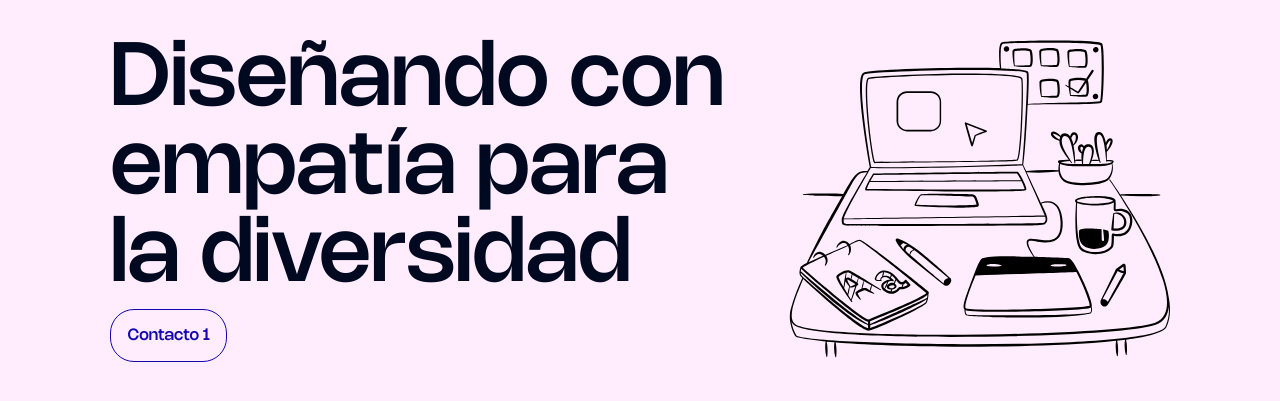
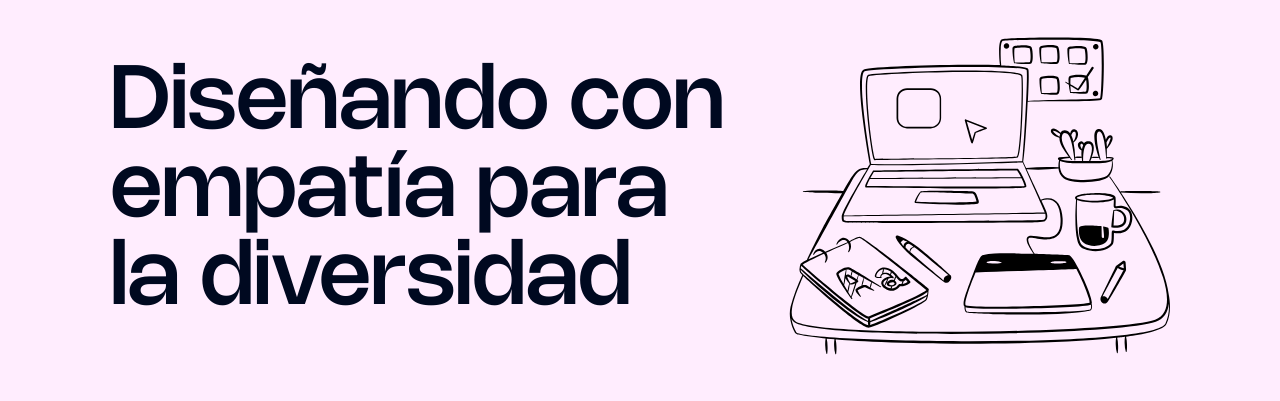
Before and after one commit to SxltyHZ/mi_repositorio, a plain HTML site: page index.html in a window 1280 px wide. Shown: the part 87-488 px from the top of the page. Drawn offline with nearby package versions, Linux system fonts and the light colour scheme.

Commit message:
index.html

```diff
--- a/index.html
+++ b/index.html
@@ -46,7 +46,6 @@
         empatía para<br>
         la diversidad
     </h1>
-    <button type="button" class="btn btn-outline-primary btn-lg bg-transparetn">Contacto 1</button>
     </div>
     <div class="hero-child">
         <img src="./assets/img/Hero_Section.svg" alt="" height="auto" width="auto">
```
